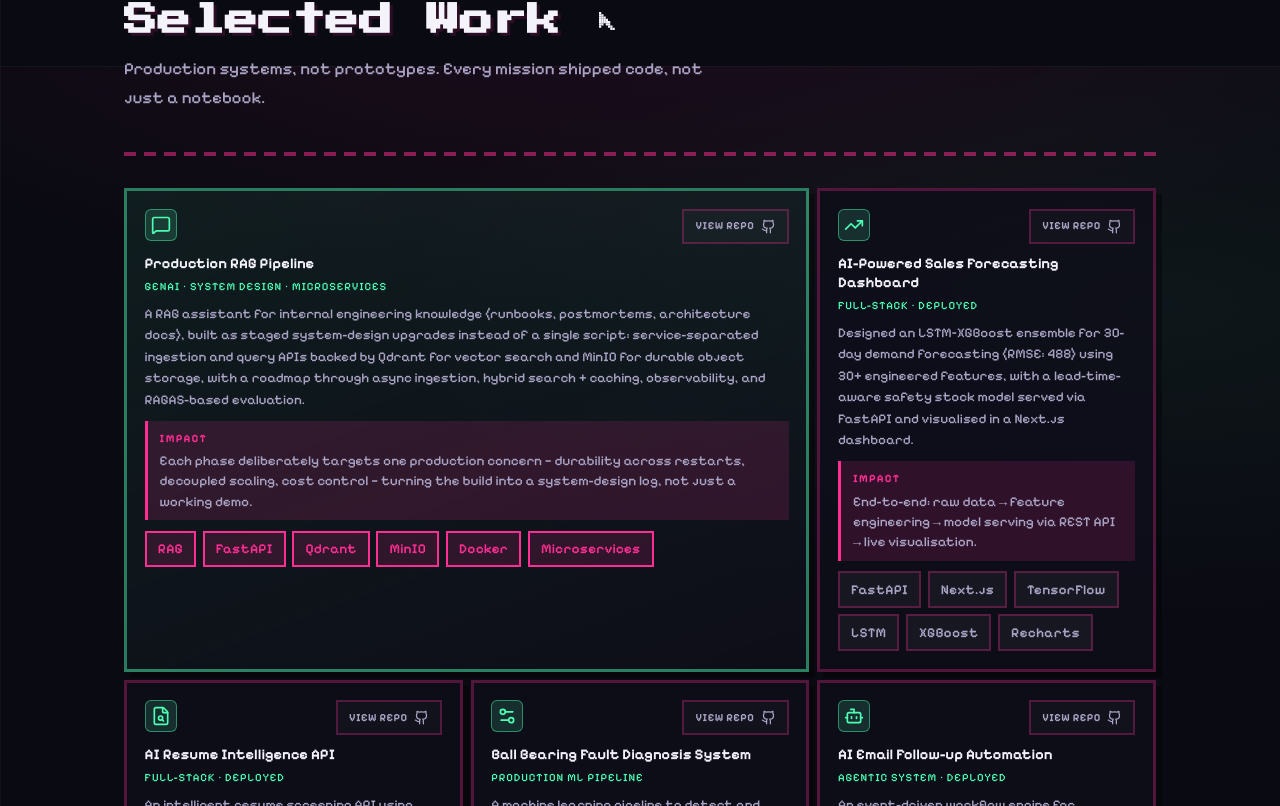
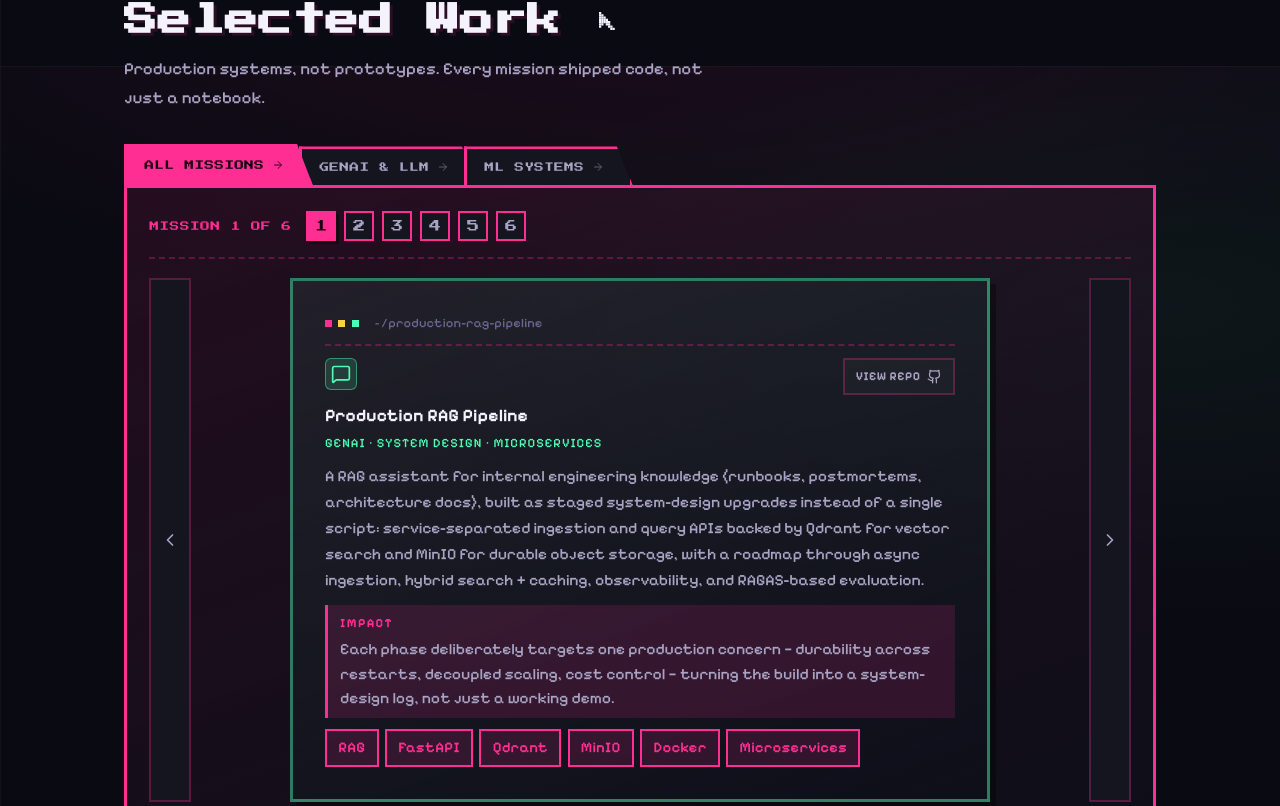
Before and after one commit to maanvi21/Portfolioo, a React (Vite) app: page / in a window 1280 px wide. Shown: the part 4734-5540 px from the top of the page. Built offline with nearby package versions, Linux system fonts and the light colour scheme.

Commit message:
Redesign Projects section as single-project mission browser
Swap the dense 6-card grid for a single readable card with numbered
bookmark chips and prev/next navigation, plus category tabs to filter
by GenAI/ML. Larger type throughout for readability.

```diff
--- a/src/components/Projects.css
+++ b/src/components/Projects.css
@@ -1,8 +1,140 @@
-.projects-bento {
-  display: grid;
-  grid-template-columns: repeat(3, 1fr);
-  grid-auto-rows: min-content;
+/* FOLDER TABS — stacked pixel tabs above the panel */
+.projects-tabs {
+  display: flex;
+  align-items: flex-end;
+  position: relative;
+  z-index: 2;
+  margin-top: -0.5rem;
+}
+
+.projects-tab {
+  display: flex;
+  align-items: center;
   gap: 0.5rem;
+  font-family: var(--font-display);
+  font-size: 0.6rem;
+  letter-spacing: 0.04em;
+  text-transform: uppercase;
+  color: var(--text-2);
+  background: var(--bg-2);
+  border: var(--px) solid var(--pink);
+  border-bottom: none;
+  padding: 0.75rem 1.6rem 0.75rem 1.1rem;
+  clip-path: polygon(0 0, calc(100% - 16px) 0, 100% 100%, 0 100%);
+  margin-right: -14px;
+  cursor: pointer;
+  transition: all 0.15s ease;
+}
+
+.projects-tab:hover {
+  color: var(--text);
+}
+
+.projects-tab .tab-arrow {
+  opacity: 0.5;
+  transition: opacity 0.15s ease;
+}
+
+.projects-tab.active {
+  background: var(--pink);
+  color: #1a0210;
+  z-index: 3;
+  padding-bottom: 0.9rem;
+}
+
+.projects-tab.active .tab-arrow {
+  opacity: 0.85;
+}
+
+/* PANEL — pink-tinted frame the tabs "open" into */
+.projects-panel {
+  position: relative;
+  z-index: 1;
+  background: linear-gradient(160deg, rgba(255, 46, 147, 0.1), var(--bg-card));
+  border: var(--px) solid var(--pink);
+  padding: 1.4rem;
+  margin-bottom: 2rem;
+}
+
+/* BOOKMARKS — numbered mission-select strip */
+.projects-bookmarks {
+  display: flex;
+  align-items: center;
+  flex-wrap: wrap;
+  gap: 0.9rem;
+  margin-bottom: 1.2rem;
+  padding-bottom: 1rem;
+  border-bottom: 2px dashed var(--border);
+}
+
+.bookmarks-label {
+  font-family: var(--font-display);
+  font-size: 0.6rem;
+  letter-spacing: 0.06em;
+  text-transform: uppercase;
+  color: var(--pink);
+  white-space: nowrap;
+}
+
+.bookmarks-row {
+  display: flex;
+  flex-wrap: wrap;
+  gap: 0.5rem;
+}
+
+.bookmark-chip {
+  width: 30px;
+  height: 30px;
+  display: flex;
+  align-items: center;
+  justify-content: center;
+  font-family: var(--font-display);
+  font-size: 0.75rem;
+  color: var(--text-2);
+  background: var(--bg-2);
+  border: 2px solid var(--pink);
+  cursor: pointer;
+  transition: all 0.15s ease;
+  flex-shrink: 0;
+}
+
+.bookmark-chip:hover,
+.bookmark-chip:focus-visible {
+  background: var(--pink);
+  color: #1a0210;
+  transform: translateY(-2px);
+}
+
+.bookmark-chip.active {
+  background: var(--pink);
+  color: #1a0210;
+  box-shadow: 3px 3px 0 rgba(0,0,0,0.35);
+}
+
+/* SINGLE PROJECT VIEW */
+.project-single-wrap {
+  display: flex;
+  align-items: stretch;
+  gap: 1rem;
+}
+
+.project-nav-btn {
+  display: flex;
+  align-items: center;
+  justify-content: center;
+  width: 42px;
+  flex-shrink: 0;
+  background: var(--bg-2);
+  border: 2px solid var(--border);
+  color: var(--text-2);
+  cursor: pointer;
+  transition: all 0.15s ease;
+}
+
+.project-nav-btn:hover {
+  border-color: var(--pink);
+  color: var(--pink);
+  background: var(--pink-dim);
 }
 
 .project-card {
@@ -12,10 +144,53 @@
   padding: 1.1rem !important;
 }
 
+.project-single {
+  flex: 1;
+  min-width: 0;
+  max-width: 700px;
+  margin: 0 auto;
+  padding: 2rem !important;
+  animation: card-fade 0.25s ease;
+}
+
+@keyframes card-fade {
+  from { opacity: 0; transform: translateY(6px); }
+  to { opacity: 1; transform: translateY(0); }
+}
+
 .project-featured {
-  grid-column: span 2;
   background: linear-gradient(160deg, rgba(77,255,180,0.08), var(--bg-card));
   border-color: var(--border-accent);
+}
+
+.window-bar {
+  display: flex;
+  align-items: center;
+  gap: 0.4rem;
+  padding-bottom: 0.6rem;
+  margin-bottom: 0.7rem;
+  border-bottom: 2px dashed var(--border);
+}
+
+.window-dot {
+  width: 7px;
+  height: 7px;
+  flex-shrink: 0;
+}
+
+.dot-pink { background: var(--pink); }
+.dot-gold { background: var(--gold); }
+.dot-mint { background: var(--mint); }
+
+.window-path {
+  margin-left: 0.5rem;
+  font-family: var(--font-body);
+  font-size: 0.8rem;
+  color: var(--text-3);
+  letter-spacing: 0.02em;
+  overflow: hidden;
+  text-overflow: ellipsis;
+  white-space: nowrap;
 }
 
 .project-top {
@@ -56,7 +231,7 @@
 }
 
 .action-label {
-  font-size: 0.68rem;
+  font-size: 0.75rem;
   font-weight: 700;
   text-transform: uppercase;
   letter-spacing: 0.04em;
@@ -71,11 +246,11 @@
 }
 
 .project-title {
-  font-size: 0.92rem;
+  font-size: 1.1rem;
   font-weight: 700;
   color: var(--text);
-  margin-bottom: 0.25rem;
-  line-height: 1.3;
+  margin-bottom: 0.3rem;
+  line-height: 1.35;
 }
 
 .project-card:hover .project-title {
@@ -83,19 +258,19 @@
 }
 
 .project-built {
-  font-size: 0.7rem;
+  font-size: 0.8rem;
   color: var(--accent);
   font-weight: 500;
   text-transform: uppercase;
   letter-spacing: 0.08em;
-  margin-bottom: 0.5rem;
+  margin-bottom: 0.6rem;
 }
 
 .project-desc {
-  font-size: 0.84rem;
+  font-size: 0.98rem;
   color: var(--text-2);
-  line-height: 1.6;
-  margin-bottom: 0.6rem;
+  line-height: 1.65;
+  margin-bottom: 0.7rem;
 }
 
 .project-impact {
@@ -109,7 +284,7 @@
 }
 
 .impact-label {
-  font-size: 0.7rem;
+  font-size: 0.78rem;
   text-transform: uppercase;
   letter-spacing: 0.12em;
   color: var(--pink);
@@ -117,9 +292,9 @@
 }
 
 .impact-text {
-  font-size: 0.85rem;
+  font-size: 0.98rem;
   color: var(--text-2);
-  line-height: 1.5;
+  line-height: 1.55;
 }
 
 .project-tags {
@@ -128,12 +303,24 @@
   gap: 0.4rem;
 }
 
-@media (max-width: 900px) {
-  .projects-bento { grid-template-columns: repeat(2, 1fr); }
-  .project-featured { grid-column: span 2; }
+.project-tags .tag {
+  font-size: 0.92rem;
 }
 
-@media (max-width: 560px) {
-  .projects-bento { grid-template-columns: 1fr; }
-  .project-featured { grid-column: span 1; }
+@media (max-width: 640px) {
+  .projects-tabs {
+    flex-wrap: wrap;
+    row-gap: 0.4rem;
+  }
+  .projects-tab {
+    clip-path: none;
+    margin-right: 0.3rem;
+    border-bottom: var(--px) solid var(--pink);
+    padding: 0.6rem 1rem;
+  }
+  .projects-tab.active { padding-bottom: 0.6rem; }
+
+  .project-single-wrap { gap: 0.5rem; }
+  .project-nav-btn { width: 32px; }
+  .project-single { padding: 1.3rem !important; }
 }
--- a/src/components/Projects.jsx
+++ b/src/components/Projects.jsx
@@ -1,4 +1,5 @@
-import { MessageSquare, TrendingUp, Settings2, FileSearch, Stethoscope, Bot, ExternalLink } from 'lucide-react';
+import { useState } from 'react';
+import { MessageSquare, TrendingUp, Settings2, FileSearch, Stethoscope, Bot, ExternalLink, ArrowRight, ChevronLeft, ChevronRight } from 'lucide-react';
 import { GithubIcon } from './Icons';
 import { PixelIcon } from './PixelArt';
 import AnimatedSection from './AnimatedSection';
@@ -9,6 +10,7 @@ const projects = [
     Icon: MessageSquare,
     title: 'Production RAG Pipeline',
     built: 'GenAI · System Design · Microservices',
+    category: 'GenAI & LLM',
     description: 'A RAG assistant for internal engineering knowledge (runbooks, postmortems, architecture docs), built as staged system-design upgrades instead of a single script: service-separated ingestion and query APIs backed by Qdrant for vector search and MinIO for durable object storage, with a roadmap through async ingestion, hybrid search + caching, observability, and RAGAS-based evaluation.',
     impact: 'Each phase deliberately targets one production concern — durability across restarts, decoupled scaling, cost control — turning the build into a system-design log, not just a working demo.',
     tech: ['RAG', 'FastAPI', 'Qdrant', 'MinIO', 'Docker', 'Microservices'],
@@ -19,6 +21,7 @@ const projects = [
     Icon: TrendingUp,
     title: 'AI-Powered Sales Forecasting Dashboard',
     built: 'Full-stack · Deployed',
+    category: 'ML Systems',
     description: 'Designed an LSTM–XGBoost ensemble for 30-day demand forecasting (RMSE: 488) using 30+ engineered features, with a lead-time-aware safety stock model served via FastAPI and visualised in a Next.js dashboard.',
     impact: 'End-to-end: raw data → feature engineering → model serving via REST API → live visualisation.',
     tech: ['FastAPI', 'Next.js', 'TensorFlow', 'LSTM', 'XGBoost', 'Recharts'],
@@ -28,6 +31,7 @@ const projects = [
     Icon: FileSearch,
     title: 'AI Resume Intelligence API',
     built: 'Full-stack · Deployed',
+    category: 'GenAI & LLM',
     description: 'An intelligent resume screening API using semantic matching, BERT-based NER, and Gemini 2.5 Flash. Features PDF bounding-box reconstruction, synonym-aware skill extraction, and dataset-grounded skill suggestions via RAG.',
     impact: 'Reconstructs visual lines from PDFs to prevent NLP truncation; delivers grounded, field-specific skill rewrites and career-path suggestions.',
     tech: ['FastAPI', 'Gemini 2.5', 'HuggingFace', 'PyTorch', 'RAG'],
@@ -37,6 +41,7 @@ const projects = [
     Icon: Settings2,
     title: 'Ball Bearing Fault Diagnosis System',
     built: 'Production ML Pipeline',
+    category: 'ML Systems',
     description: 'A machine learning pipeline to detect and classify ball bearing defects using digital twin sensor data; applied K-Means clustering to label unstructured faulty data before training a Random Forest multi-class classifier.',
     impact: 'Achieved 95% accuracy and 98.7% ROC-AUC on unseen pump data, showing strong real-world generalisation.',
     tech: ['Python', 'Scikit-learn', 'SMOTE', 'K-Means', 'Random Forest'],
@@ -46,6 +51,7 @@ const projects = [
     Icon: Bot,
     title: 'AI Email Follow-up Automation',
     built: 'Agentic System · Deployed',
+    category: 'GenAI & LLM',
     description: 'An event-driven workflow engine for automated 3-step email sequences, using the Grok API for contextual generation across multi-day campaigns — no-reply / open / response trigger logic included.',
     impact: 'A working agentic system in production — not a demo, a live automation pipeline.',
     tech: ['Firebase', 'Node.js', 'React', 'Grok API', 'Google Sheets API'],
@@ -55,6 +61,7 @@ const projects = [
     Icon: Stethoscope,
     title: 'Skin Disease Classifier',
     built: 'ML + Deployment + Explainability',
+    category: 'ML Systems',
     description: 'Benchmarked MobileNet, EfficientNet, and DenseNet121 across 22 dermatological conditions, resolving class imbalance with Weighted Random Samplers and deploying a Flask app with Grad-CAM overlays for interpretability.',
     impact: 'Interpretable predictions — Grad-CAM overlays show exactly which skin features drove each diagnosis.',
     tech: ['PyTorch', 'DenseNet121', 'Transfer Learning', 'Grad-CAM', 'Flask'],
@@ -62,7 +69,25 @@ const projects = [
   },
 ];
 
+const tabs = ['All Missions', 'GenAI & LLM', 'ML Systems'];
+
+const slugify = (title) => title.toLowerCase().replace(/[^a-z0-9]+/g, '-').replace(/(^-|-$)/g, '');
+
 const Projects = () => {
+  const [activeTab, setActiveTab] = useState('All Missions');
+  const [activeIndex, setActiveIndex] = useState(0);
+  const visible = activeTab === 'All Missions' ? projects : projects.filter((p) => p.category === activeTab);
+  const p = visible[activeIndex];
+
+  const selectTab = (t) => {
+    setActiveTab(t);
+    setActiveIndex(0);
+  };
+
+  const step = (delta) => {
+    setActiveIndex((i) => (i + delta + visible.length) % visible.length);
+  };
+
   return (
     <AnimatedSection id="projects" className="projects-section">
       <div className="section-label">Level 04 // Missions</div>
@@ -70,11 +95,50 @@ const Projects = () => {
         Selected Work <PixelIcon name="cursor" size={18} className="title-flair" />
       </h2>
       <p className="section-subtitle">Production systems, not prototypes. Every mission shipped code, not just a notebook.</p>
-      <div className="section-divider" />
 
-      <div className="projects-bento">
-        {projects.map((p, i) => (
-          <div key={i} className={`project-card card ${p.featured ? 'project-featured' : ''}`}>
+      <div className="projects-tabs">
+        {tabs.map((t) => (
+          <button
+            key={t}
+            className={`projects-tab ${activeTab === t ? 'active' : ''}`}
+            onClick={() => selectTab(t)}
+          >
+            {t}
+            <ArrowRight size={12} className="tab-arrow" />
+          </button>
+        ))}
+      </div>
+
+      <div className="projects-panel">
+        <div className="projects-bookmarks">
+          <span className="bookmarks-label">Mission {activeIndex + 1} of {visible.length}</span>
+          <div className="bookmarks-row">
+            {visible.map((proj, i) => (
+              <button
+                key={proj.title}
+                className={`bookmark-chip ${i === activeIndex ? 'active' : ''}`}
+                onClick={() => setActiveIndex(i)}
+                title={proj.title}
+              >
+                {i + 1}
+              </button>
+            ))}
+          </div>
+        </div>
+
+        <div className="project-single-wrap">
+          <button className="project-nav-btn" onClick={() => step(-1)} aria-label="Previous project">
+            <ChevronLeft size={20} />
+          </button>
+
+          <div key={p.title} className={`project-card card project-single ${p.featured ? 'project-featured' : ''}`}>
+            <div className="window-bar">
+              <span className="window-dot dot-pink" />
+              <span className="window-dot dot-gold" />
+              <span className="window-dot dot-mint" />
+              <span className="window-path">~/{slugify(p.title)}</span>
+            </div>
+
             <div className="project-top">
               <div className="project-icon-box">
                 <p.Icon size={20} />
@@ -108,7 +172,11 @@ const Projects = () => {
               ))}
             </div>
           </div>
-        ))}
+
+          <button className="project-nav-btn" onClick={() => step(1)} aria-label="Next project">
+            <ChevronRight size={20} />
+          </button>
+        </div>
       </div>
     </AnimatedSection>
   );
```
